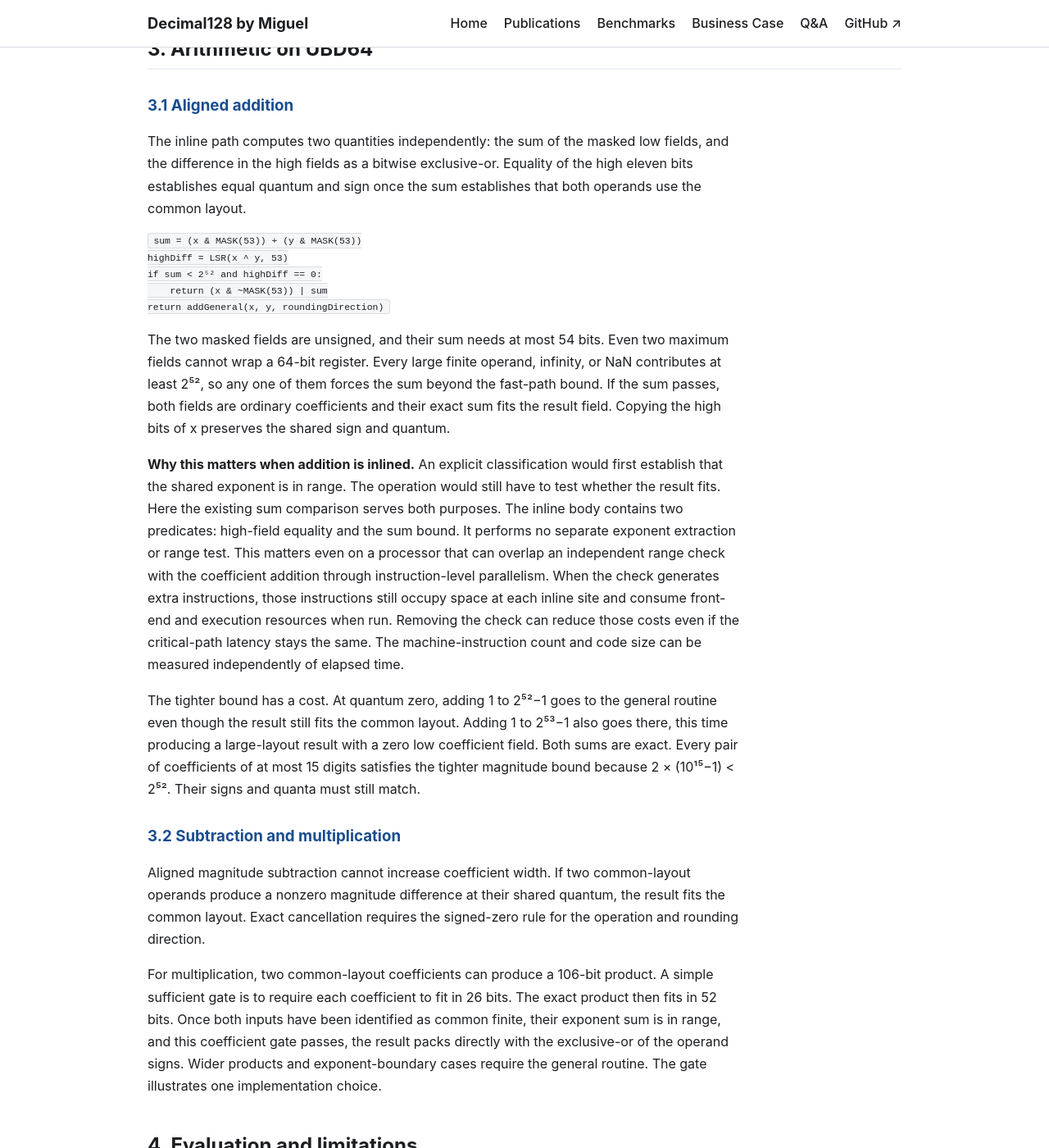
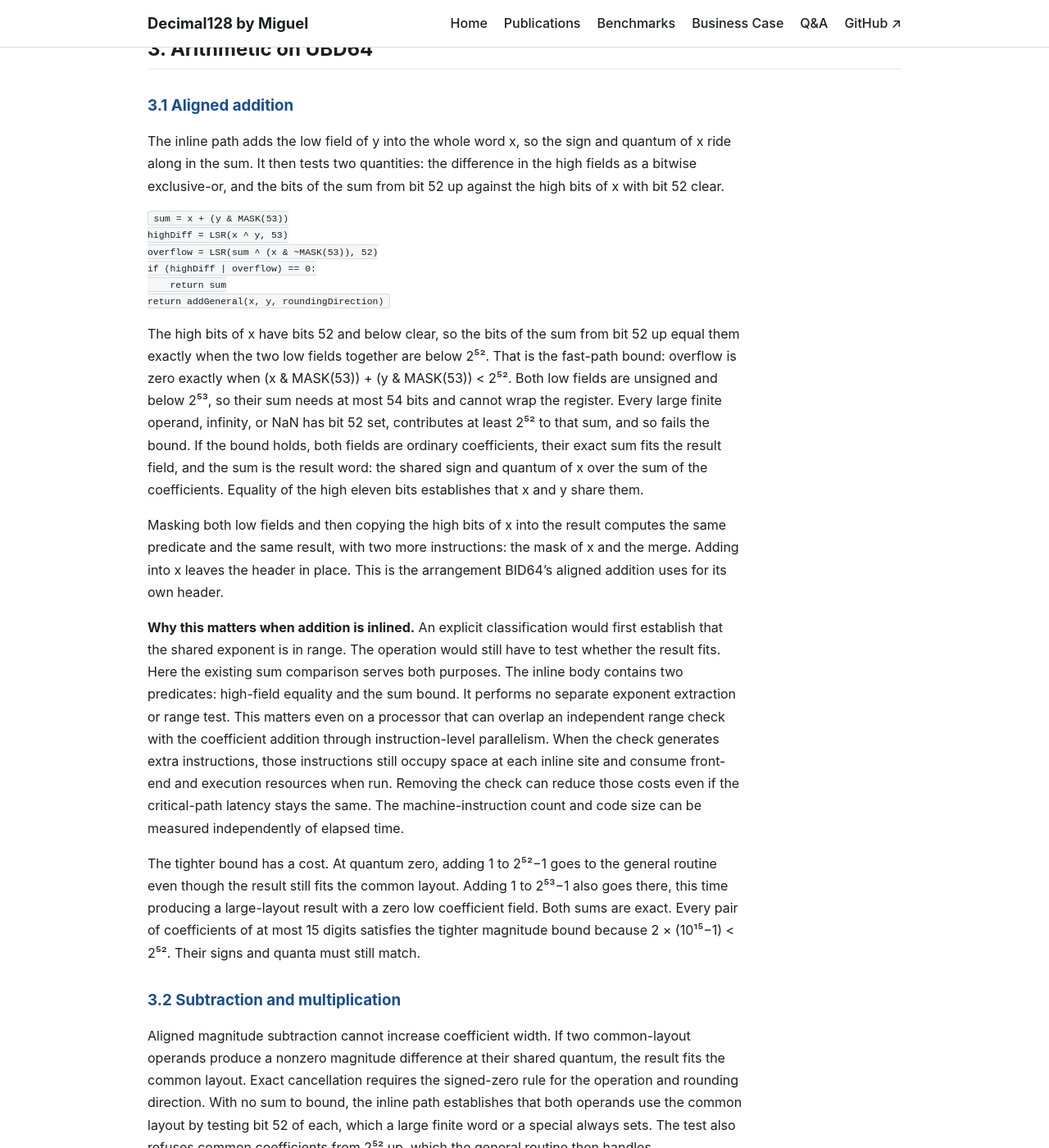
Before and after one commit to migueldecimal128/decimal128-www, a Jekyll site: the page built from whitepaper-ubd64.md, in a window 1280 px wide and 1400 px high, scrolled down 3594 px. Shown: the whole window at 82% size. Built offline with Jekyll 4.4.1, drawn with Linux system fonts in a browser that asks for light colours; some of the changed text lies outside the part shown.

Commit message:
UBD64 whitepaper: in-place aligned addition, full-product multiply gate, addition bound
§3.1: the inline addition adds y's low field into the whole word x, so
x's sign and quantum ride along, and compares the sum's bits from bit 52
up with x's high bits (bit 52 clear). It is the same predicate as the
masked sum below 2^52 and the same result, without masking x or merging
the header back: two instructions fewer, BID64's own arrangement.

§3.2: subtraction shows both operands common by bit 52 clear in each.
Multiplication takes the full product of the low fields, accepted when
it fits the coefficient field, both operands have bit 52 clear (a large
or special operand times a zero coefficient would otherwise pass), and
the exponent sum lies in [-398, 369], a test the earlier text assumed
and that two common operands need (-398 + -398). The 26-bit gate stays
as the narrower alternative, with what it sends to the general routine.

§4: the bit-52 marker halves the addition bound against BID64's 2^53;
15-digit coefficients are unaffected, 16-digit sums between 2^52 and
2^53 go general, with an example and a measurement (25.7% inline
against BID64's 53.7% for pairs of 16-digit interest values).

Co-Authored-By: Claude Opus 5.5 <noreply@anthropic.com>
Claude-Session: https://claude.ai/code/session_01Y4dgqwiWWcQbMespD6GCZb

```diff
--- a/whitepaper-ubd64.md
+++ b/whitepaper-ubd64.md
@@ -89,15 +89,18 @@ Read bits 63–54 as an unsigned code. Codes 0–369 and 626–1023 identify com
 
 ### 3.1 Aligned addition
 
-The inline path computes two quantities independently: the sum of the masked low fields, and the difference in the high fields as a bitwise exclusive-or. Equality of the high eleven bits establishes equal quantum and sign once the sum establishes that both operands use the common layout.
+The inline path adds the low field of y into the whole word x, so the sign and quantum of x ride along in the sum. It then tests two quantities: the difference in the high fields as a bitwise exclusive-or, and the bits of the sum from bit 52 up against the high bits of x with bit 52 clear.
 
-    sum = (x & MASK(53)) + (y & MASK(53))
+    sum = x + (y & MASK(53))
     highDiff = LSR(x ^ y, 53)
-    if sum < 2⁵² and highDiff == 0:
-        return (x & ~MASK(53)) | sum
+    overflow = LSR(sum ^ (x & ~MASK(53)), 52)
+    if (highDiff | overflow) == 0:
+        return sum
     return addGeneral(x, y, roundingDirection)
 
-The two masked fields are unsigned, and their sum needs at most 54 bits. Even two maximum fields cannot wrap a 64-bit register. Every large finite operand, infinity, or NaN contributes at least 2⁵², so any one of them forces the sum beyond the fast-path bound. If the sum passes, both fields are ordinary coefficients and their exact sum fits the result field. Copying the high bits of x preserves the shared sign and quantum.
+The high bits of x have bits 52 and below clear, so the bits of the sum from bit 52 up equal them exactly when the two low fields together are below 2⁵². That is the fast-path bound: overflow is zero exactly when (x & MASK(53)) + (y & MASK(53)) < 2⁵². Both low fields are unsigned and below 2⁵³, so their sum needs at most 54 bits and cannot wrap the register. Every large finite operand, infinity, or NaN has bit 52 set, contributes at least 2⁵² to that sum, and so fails the bound. If the bound holds, both fields are ordinary coefficients, their exact sum fits the result field, and the sum is the result word: the shared sign and quantum of x over the sum of the coefficients. Equality of the high eleven bits establishes that x and y share them.
+
+Masking both low fields and then copying the high bits of x into the result computes the same predicate and the same result, with two more instructions: the mask of x and the merge. Adding into x leaves the header in place. This is the arrangement BID64's aligned addition uses for its own header.
 
 **Why this matters when addition is inlined.** An explicit classification would first establish that the shared exponent is in range. The operation would still have to test whether the result fits. Here the existing sum comparison serves both purposes. The inline body contains two predicates: high-field equality and the sum bound. It performs no separate exponent extraction or range test. This matters even on a processor that can overlap an independent range check with the coefficient addition through instruction-level parallelism. When the check generates extra instructions, those instructions still occupy space at each inline site and consume front-end and execution resources when run. Removing the check can reduce those costs even if the critical-path latency stays the same. The machine-instruction count and code size can be measured independently of elapsed time.
 
@@ -105,15 +108,27 @@ The tighter bound has a cost. At quantum zero, adding 1 to 2⁵²−1 goes to th
 
 ### 3.2 Subtraction and multiplication
 
-Aligned magnitude subtraction cannot increase coefficient width. If two common-layout operands produce a nonzero magnitude difference at their shared quantum, the result fits the common layout. Exact cancellation requires the signed-zero rule for the operation and rounding direction.
+Aligned magnitude subtraction cannot increase coefficient width. If two common-layout operands produce a nonzero magnitude difference at their shared quantum, the result fits the common layout. Exact cancellation requires the signed-zero rule for the operation and rounding direction. With no sum to bound, the inline path establishes that both operands use the common layout by testing bit 52 of each, which a large finite word or a special always sets. The test also refuses common coefficients from 2⁵² up, which the general routine then handles.
 
-For multiplication, two common-layout coefficients can produce a 106-bit product. A simple sufficient gate is to require each coefficient to fit in 26 bits. The exact product then fits in 52 bits. Once both inputs have been identified as common finite, their exponent sum is in range, and this coefficient gate passes, the result packs directly with the exclusive-or of the operand signs. Wider products and exponent-boundary cases require the general routine. The gate illustrates one implementation choice.
+For multiplication, two common-layout coefficients can produce a 106-bit product. The inline path forms the full product of the two low fields and accepts it under three conditions.
+
+    (hi, lo) = MUL128(x & MASK(53), y & MASK(53))
+    q = ASR(x, 54) + ASR(y, 54)
+    if (hi | LSR(lo, 53) | ((x | y) & (1 << 52))) == 0 and (q + 398) as unsigned < 768:
+        return (q << 54) | ((x ^ y) & (1 << 53)) | lo
+    return mulGeneral(x, y, roundingDirection)
+
+First, the product fits the common coefficient field: its high word is zero and its low word is below 2⁵³. Second, both operands use the common layout: bit 52 is clear in each. The product bound alone does not establish this, because a large finite or special operand multiplied by a zero coefficient gives a zero product. Third, the exponent sum lies in [−398, 369]. This test is required even for two common operands, whose exponents can sum outside the range (−398 + −398 = −796). The two exponents are added after extraction rather than in the header, because the sign at bit 53 lies directly below the quantum field and adding the headers would carry the sign bits into it. The result packs the exponent sum, the exclusive-or of the operand signs, and the product.
+
+A narrower gate requires each coefficient to fit in 26 bits, so that the exact product fits in 52 bits. It also proves both operands common, since bit 52 is then clear, and it can use a 64-bit multiply. It sends every coefficient of 2²⁶ (about 6.7 × 10⁷) or more to the general routine, which includes money amounts above about 671,088.64 at quantum −2. The full-product gate accepts what BID64's in-place multiplication accepts.
 
 ## 4. Evaluation and limitations
 
 The finite layouts partition the integer interval [0, 10¹⁶−1] at 2⁵³. In the lower interval the coefficient is stored verbatim. In the upper interval the stored field is C − 2⁵³, which is nonnegative and fits in 50 bits. Both layouts preserve all 768 quantum exponents and both signs. Together with the disjoint special tags, these properties give a unique canonical encoding for each sign, quantum, and coefficient tuple and for each supported special value and payload.
 
 The common layout covers about 90.07% of the possible coefficient magnitudes. This fraction describes the encoding space. Actual fast-path frequency depends on the workload, including the quantum and sign relationships between operands. A column of 16-digit identifiers and a column of fixed-scale invoice amounts can exercise quite different paths.
+
+The bit-52 marker that lets §3.1 omit the range test also halves the addition bound. BID64's aligned addition accepts a coefficient sum below 2⁵³, the width of its first-form coefficient field. UBD64 accepts a sum below 2⁵², because a sum from 2⁵² up cannot be told apart from an operand with the marker set. Coefficients of at most 15 digits are unaffected, since 2 × (10¹⁵ − 1) < 2⁵². Sixteen-digit coefficients summing to between 2⁵² and 2⁵³ go to the general routine, which BID64 would decide inline. Such sums arise in interest and allocation arithmetic, where intermediate results are rounded to full precision. For example, the coefficients of 0.3541666666666667 and 0.2916666666666667 sum to about 6.46 × 10¹⁵. In one measurement adding pairs of 16-digit monthly-interest values, 25.7% took the UBD64 inline path against 53.7% for BID64.
 
 The principal cost relative to UBD128 is visible in §3.1: some finite inputs need another decode, and an exact finite result can cross a layout boundary. BID64 also uses an implicit leading pattern for large coefficients. The case for UBD64 therefore depends on the cost of its common-layout unbiased exponent, adjacent exponent and sign, coefficient-sum test, and repacking in actual arithmetic kernels. A controlled UBD64/BID64 comparison using the same kernels would measure that cost. An inline comparison should record emitted instruction count and code bytes at the call site alongside elapsed time and the fraction of sums sent to the general routine. The conformance results reported for UBD128 apply to that implementation family. Decimal64 arithmetic conformance and comparative timings remain to be established.
 
```
